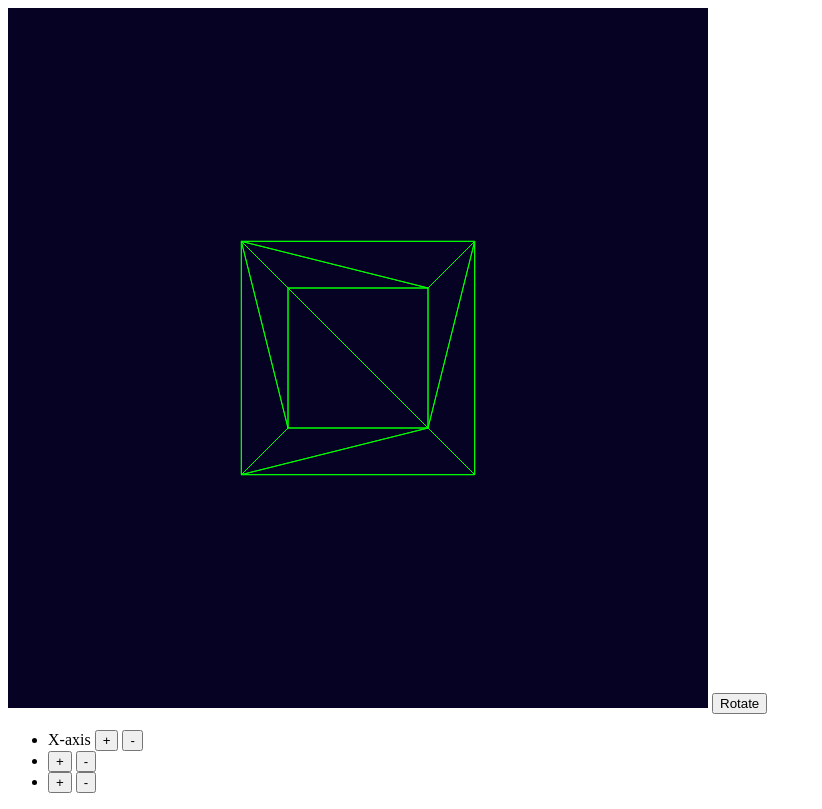
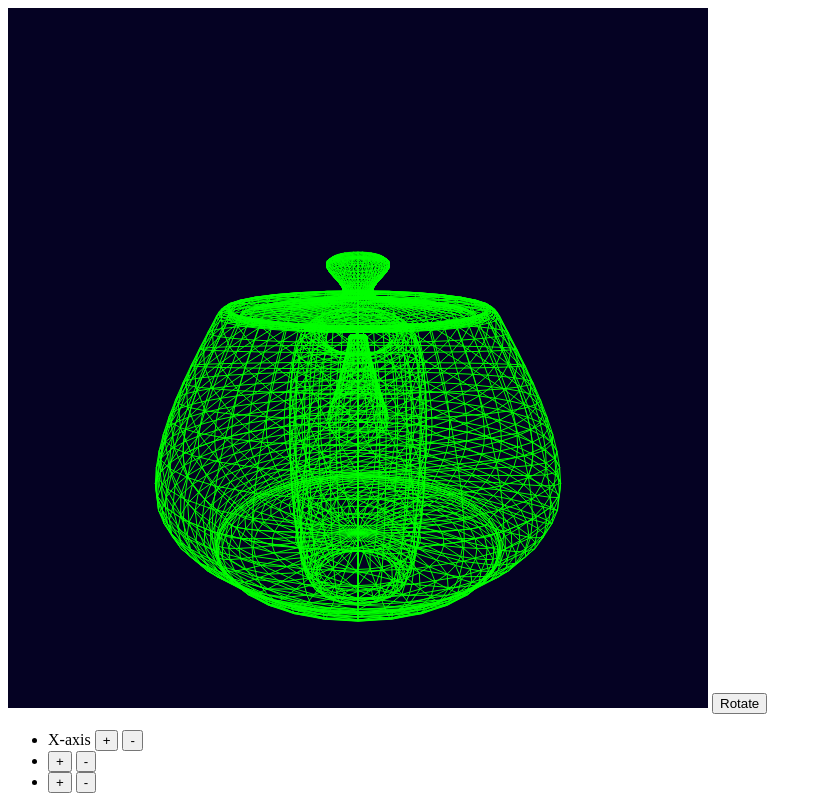
Before and after one commit to mzmahid/goriber_3d_engine, a plain HTML site: page index.html in a window 1280 px wide. Shown: the whole page, without its empty margins (0-822 px from the left). Drawn offline with Linux system fonts and the light colour scheme.

Commit message:
Reduce the number of edges to draw in half
Removed edge pairs ssing hashmap and formula to uniquely indentify
duplicate pairs like [a,b] and [b,a]. resulting half the size of edges
array from before.

```diff
--- a/index.html
+++ b/index.html
@@ -5,7 +5,7 @@
     <meta name="viewport" content="width=device-width, initial-scale=1.0">
     <title>Document</title>
     <!-- <script defer src="stuff.js"></script> -->
-    <script defer src="cube.js"></script>
+    <script defer src="teapot.js"></script>
     <script defer src="script.js"></script>
 </head>
 <body>
--- a/script.js
+++ b/script.js
@@ -42,15 +42,14 @@ function cordTranslate({x, y}) {
 function translate(p,dx=0, dy=0, dz=0) {
     return {
         x : p.x + dx,
-        y : p.y - dy,
-        z : p.z - dz,
+        y : p.y + dy,
+        z : p.z - dz, // invert z axis to math right hand rule
     }
 }
 
 function project({x, y, z}) {
-    x = x / z;
-    y = y / z; //invert y axis to be accurate with convention
-    // y += 0.5;
+    x = x / Math.abs(z);
+    y = -y / Math.abs(z); //invert y axis for right hand rule
     return {x, y}
 }
 
@@ -126,12 +125,12 @@ transList.addEventListener("click", (e) => {
     let xTrans = 0;
     let yTrans = 0;
     let zTrans = 0;
-    if(target.classList.contains("zTrans")) {
-        zTrans = mul * 0.1;
-    } else if(target.classList.contains("xTrans")) {
-        xTrans = mul * 0.1;
+    if(target.classList.contains("xTrans")) {
+        xTrans = mul * 0.5;
     } else if(target.classList.contains("yTrans")) {
-        yTrans = mul * 0.1;
+        yTrans = mul * 0.5;
+    } else if(target.classList.contains("zTrans")) {
+        zTrans = mul * 0.5;
     }
     updateTransVector(xTrans, yTrans, zTrans);
 
@@ -151,12 +150,8 @@ function animate() {
     clear();
     let p1, p2;
     for (const [idx1, idx2] of edges){
-        // console.log(t);
         let x1 = translate(rotatedVertices[idx1], t[0], t[1] , t[2]);
         let x2 = translate(rotatedVertices[idx2], t[0], t[1] , t[2]);
-        // t[0] = 0;
-        // t[1] = 0;
-        // t[2] = 0;
 
         let v1 = project(x1);
         let v2 = project(x2);
@@ -175,16 +170,29 @@ const FPS = 12;
 const dt = 1/FPS;
 let angle = 0;
 
-let canRotate = false;
+let canRotate = true;
+let N = 100000;
+const seen = new Set();
 let edges = [];
-let t = [0, 0, 1];
+let uniqueEdges = [];
+let t = [0, -2, 4];
 
 clear();
+// for(const f of fs){ let triangleEdges = getTraingleEdge(f); edges.push(...triangleEdges); }
 
 for(const f of fs){
     let triangleEdges = getTraingleEdge(f);
-    edges.push(...triangleEdges);
+    for (const [a, b] of triangleEdges) {
+        const key = a < b ? a * N + b : b * N + a;
+        if(!seen.has(key)) {
+            seen.add(key);
+            edges.push([a,b]);
+        }
+    }
 }
+
+console.log(edges.length);
+
 // edges is an array of arrays that contain two 3d cord object for a single line
 
 animate();
```
